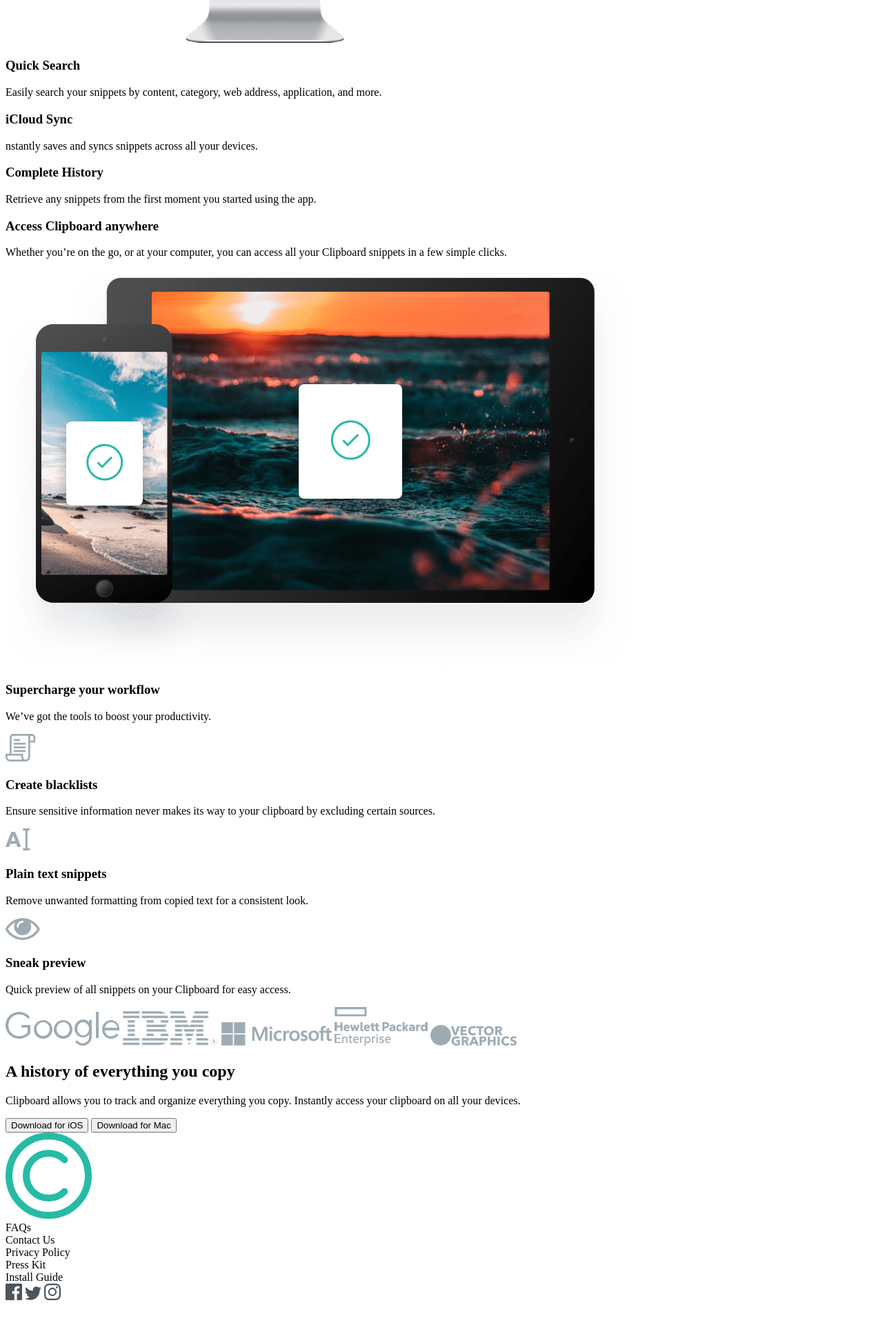
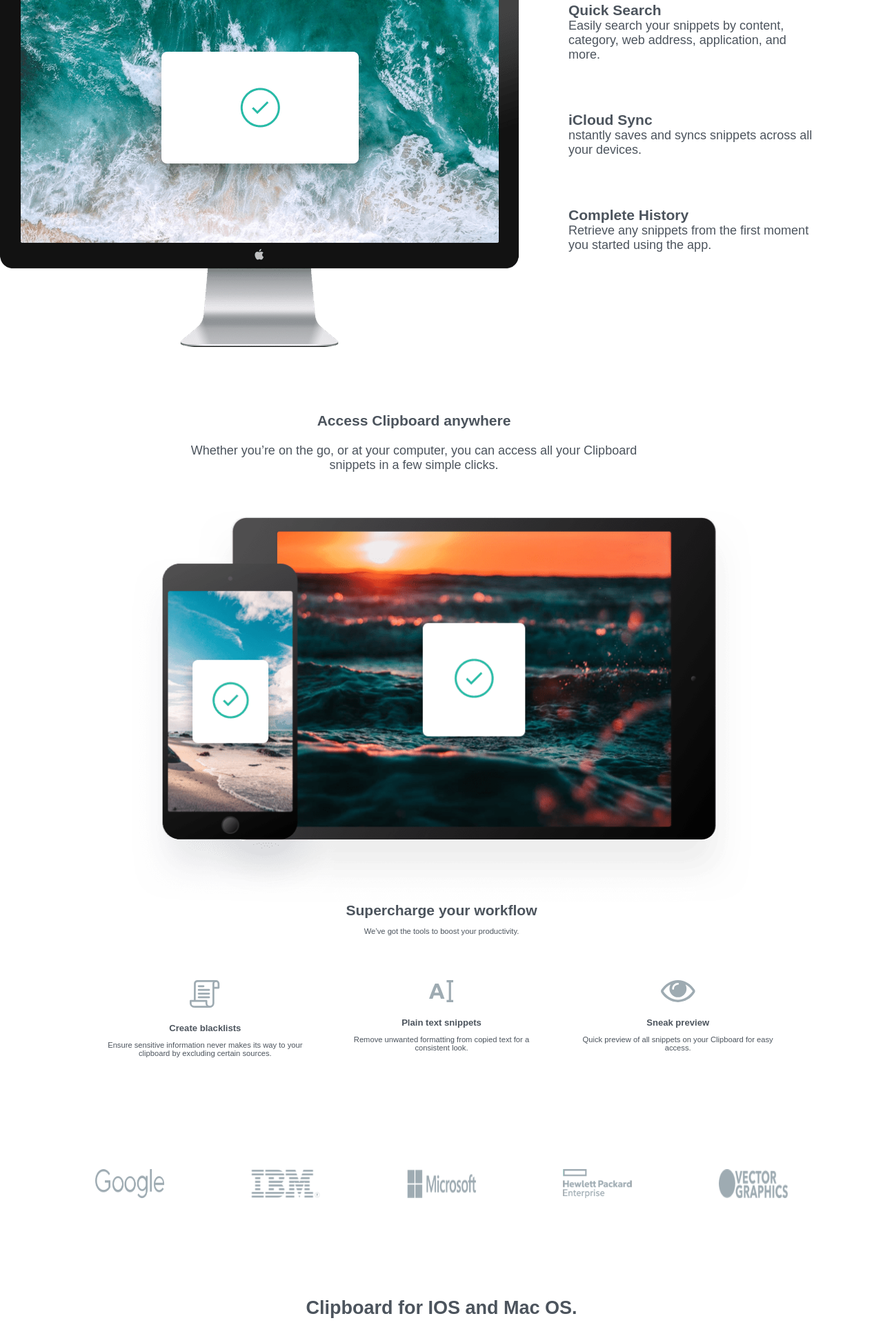
Before and after one commit to ivanparraoda/clipboard-landing-page-master, a plain HTML site: page clipboard-landing-page-master/index.html in a window 1280 px wide. Shown: the part 879-2800 px from the top of the page at 69% size. Before the commit the page ends 2768 px from the top, so only its background shows below. Drawn offline with Linux system fonts and the light colour scheme; a web font is replaced by a local one.

```diff
--- a/clipboard-landing-page-master/index.html
+++ b/clipboard-landing-page-master/index.html
@@ -3,6 +3,9 @@
 <head>
     <meta charset="UTF-8">
     <link rel="stylesheet" href="style.css">
+    <link rel="preconnect" href="https://fonts.googleapis.com">
+    <link rel="preconnect" href="https://fonts.gstatic.com" crossorigin>
+    <link href="https://fonts.googleapis.com/css2?family=Bai+Jamjuree:wght@400;600&family=Fraunces:wght@700&display=swap" rel="stylesheet">
     <meta name="viewport" content="width=device-width, initial-scale=1.0">
     <title>Clipboard landing page</title>
 
@@ -14,8 +17,8 @@
     <div class="download">
       <h1>A history of everything you copy</h1>
       <p>Clipboard allows you to track and organize everything you copy. Instantly access your clipboard on all your devices.</p>
-      <button class="button">Download for iOS</button>
-      <button class="button">Download for Mac</button>
+      <button class="button btn1">Download for iOS</button>
+      <button class="button btn2">Download for Mac</button>
     </div>
   </header>
 
@@ -27,15 +30,21 @@
   </section>
 
   <section class="text2">
-    <div class="desktop"><img src="./images/image-computer.png" alt=""></div>
+    <div class="desktop"><img src="./images/image-computer.png" alt="" class="desk"></div>
     <div class="description">
-      <h3>Quick Search</h3>
-      <p>  Easily search your snippets by content, category, web address, application, and more.
-</p>
-      <h3>iCloud Sync</h3>
+      <div class="desc">
+        <h3>Quick Search</h3>
+        <p>  Easily search your snippets by content, category, web address, application, and more.</p>
+      </div>
+      <div class="desc">
+        <h3>iCloud Sync</h3>
       <p>nstantly saves and syncs snippets across all your devices.</p>
-      <h3>Complete History</h3>
+      </div>
+      <div class="desc">
+        <h3>Complete History</h3>
       <p>Retrieve any snippets from the first moment you started using the app.</p>
+      </div>
+
     </div>
   </section>
 
@@ -45,7 +54,7 @@
       <p>Whether you’re on the go, or at your computer, you can access all your Clipboard
       snippets in a few simple clicks.</p>
     </div>
-     <div><img src="./images/image-devices.png" alt=""></div>
+     <div><img src="./images/image-devices.png" alt="" class="device"></div>
   </section>
 
   <section class="text-i">
@@ -53,20 +62,20 @@
       <h3>Supercharge your workflow</h3>
       <p>We’ve got the tools to boost your productivity.</p>
     </div>
-    <div>
+    <div class="info">
       <img src="./images/icon-blacklist.svg" alt="">
       <h3>Create blacklists</h3>
       <p>  Ensure sensitive information never makes its way to your clipboard by excluding certain sources.
       </p>
     </div>
 
-    <div>
+    <div class="info">
       <img src="./images/icon-text.svg" alt="">
       <h3>Plain text snippets</h3>
       <p>Remove unwanted formatting from copied text for a consistent look.</p>
     </div>
 
-    <div>
+    <div class="info">
       <img src="./images/icon-preview.svg" alt="">
       <h3>Sneak preview</h3>
       <p>Quick preview of all snippets on your Clipboard for easy access.</p>
@@ -85,22 +94,22 @@
 
 
   <section>
-    <div class="download">
-      <h1>A history of everything you copy</h1>
-      <p>Clipboard allows you to track and organize everything you copy. Instantly access your clipboard on all your devices.</p>
-      <button class="ios">Download for iOS</button>
-      <button class="mac">Download for Mac</button>
+    <div class="download2">
+      <h2>Clipboard for IOS and Mac OS. </h2>
+      <p>Available for free on the App Store . Download for Mac or IOS, sync with Cloud and you're ready to strat adding to your clipboard</p>
+      <button class="button btn1">Download for iOS</button>
+      <button class="button btn2">Download for Mac</button>
     </div>
   </section>
 
   <footer>
     <div class="grid-contacts">
-      <div class="gridcontact"><img src="./images/logo.svg" alt=""></div>
-      <div class="gridcontact">FAQs</div>
-      <div class="gridcontact">Contact Us</div>
-      <div class="gridcontact">Privacy Policy</div>
-      <div class="gridcontact">Press Kit</div>
-      <div class="gridcontact">Install Guide</div>
+      <div class="gridcontact1"><img src="./images/logo.svg" alt=""></div>
+      <div class="gridcontact2">FAQs</div>
+      <div class="gridcontact3">Contact Us</div>
+      <div class="gridcontact4">Privacy Policy</div>
+      <div class="gridcontact5">Press Kit</div>
+      <div class="gridcontact6">Install Guide</div>
       <div class="social">
         <img src="./images/icon-facebook.svg" alt="">
         <img src="./images/icon-twitter.svg" alt="">
--- a/clipboard-landing-page-master/style.css
+++ b/clipboard-landing-page-master/style.css
@@ -1,13 +1,325 @@
+:root{
+    --StrongCyan: hsl(171, 66%, 44%);
+    --StrongCyan1: hsl(171, 35%, 61%);
+    --LightBlue: hsl(233, 100%, 69%);
+    --LightBlue1: hsl(233, 100%, 75%);
+    --DarkGrayishBlue: hsl(210, 10%, 33%);
+    --Grayishblue: hsl(197, 20%, 93%);
+}
+
+*{
+    margin: 0;
+    padding: 0;
+}
+
+
 body{
    background: url(./images/bg-header-desktop.png);
    background-repeat: no-repeat;
    height: 100vh;
+   color: var(--DarkGrayishBlue);
+   font-family: 'Bai Jamjuree', sans-serif;
+   font-size: 18px;
+   }
+
+   header{
+
+    display: flex;
+    flex-direction: column;
+    padding: 3em 13em 3em 13em;
+    text-align: center;
+
+
+   }
+
+   .logo img{
+
+    width: 100px;
+    margin-bottom: 3em;
+    margin-top: 2em;
+
+   }
+
+   .download{
+
+    margin-bottom: 2em;
+   }
+
+
+   .download p{
+
+    margin: 0 3.5em;
+    padding: 1em;
+
+
    }
 
 
 
-  .logo img{
+   button{
+    padding: 8px 20px;
+    border-radius: 20px;
+    border: none;
+    color: #ffffff;
+    cursor: pointer;
+    margin-top: 3em;
+
+
+
+
+   }
+   .btn1{
+    background-color: var(--StrongCyan);
+
+   }
+
+   .btn1:hover{
+    background-color: var(--StrongCyan1);
+   }
+
+   .btn2{
+    background-color: var(--LightBlue);
+   }
+
+   .btn2:hover{
+    background-color: var(--LightBlue1);
+   }
+
+
+   .text1{
+    display: flex;
+    flex-direction: column;
+    padding: 3em 13em 3em 13em;
+    text-align: center;
+   }
+
+   .text1 h2{
+   margin-bottom: 1em;
+   }
+
+
+   .text2{
+    display: flex;
+    column-gap: 4em;
+    margin-top: 4em;
+
+   }
+
+   .desk{
+    position: relative;
+   }
+
+   .description{
+
+    left: 40em;
+
+   }
+
+   .desc{
+
+    text-align: left;
+    margin-top: 4em;
+    padding-right: 5em;
+
+   }
+
+   .desc h3{
+
+    font-weight: 600;
+   }
+
+
+   .text3{
+
+    margin-top: 4em;
+
+   }
+
+   .container{
+    position: relative;
+    left: 250px;
+    margin-top: 5em;
+   margin-bottom: 3em;
+    width: 700px;
+    text-align: center;
+
+   }
+
+   .container h3{
+    margin-bottom: 1em;
+   }
+
+   .device {
     display: block;
     margin-left: auto;
     margin-right: auto;
+    width: 70%;
    }
+
+
+
+   .text-i{
+    display: grid;
+
+    grid-template-columns: repeat(3, 1fr);
+    padding-left: 7em;
+    padding-right: 7em;
+    margin-bottom: 9em;
+
+
+   }
+
+   .super{
+    grid-column-start: 1;
+  grid-column-end: 4;
+  text-align: center;
+  margin-bottom: 3em;
+   }
+
+   .super p{
+    margin-top: 1em;
+    font-size: .7rem;
+   }
+
+   .info{
+
+    font-size: .7rem;
+    text-align: center;
+   }
+
+   .info img{
+
+    display: block;
+    margin: 1em auto 2em auto;
+
+   }
+
+   .info p{
+    padding-left: 2em;
+    padding-right: 2em;
+    margin-top: 1em;
+   }
+
+
+   .logos{
+    display: flex;
+    justify-content: center;
+    gap: 7em;
+    margin-top: 4em;
+
+    margin-bottom: 8em;
+   }
+
+
+
+   .grid-contact img{
+    width: 100%;
+
+   }
+
+   .download2{
+
+    text-align: center;
+    width: 700px;
+    margin: 0 auto 4em auto;
+   }
+
+   .download2 h2{
+    margin-bottom: .5em;
+   }
+
+
+   .logos img{
+    width: 100px;
+
+   }
+
+
+   footer{
+    background-color: var(--Grayishblue);
+   }
+
+
+   .grid-contacts{
+   display: grid;
+   grid-template-columns: repeat(6,1fr);
+    font-size: .8em;
+    padding: 2em 2em;
+   }
+
+   .gridcontact1{
+   grid-row: 1/3;
+    padding-left: 2em;
+
+   }
+
+   .gridcontact1 img{
+    width: 40px;
+    margin-left: 3em;
+
+    }
+
+    .gridcontact3{
+       grid-row: 2/3;
+
+    }
+
+.gridcontact5{
+grid-row: 2/3;
+}
+
+.social{
+    margin-top: 2em;
+    padding-left: 4em;
+    display: flex;
+    gap: 1em;
+}
+
+
+
+@media only screen and (max-width: 600px) {
+
+
+    header{
+
+      display: flex;
+      flex-direction: row;
+
+      text-align: center;
+
+
+     }
+
+     .download{
+      margin:  3em 13em 3em 13em;
+     }
+
+     .logo img{
+
+      width: 100px;
+      margin-bottom: 3em;
+      margin-top: 2em;
+      position: absolute;
+
+
+     }
+
+
+   .text1{
+
+    padding: 3em 4em 3em 4em;
+    text-align: center;
+    border: solid 1px red;
+   }
+
+
+
+   .text2{
+    display: flex;
+    flex-direction: column;
+
+
+    border: solid 1px red;
+
+   }
+  }
```
Also changed, not shown: 1 other file.
